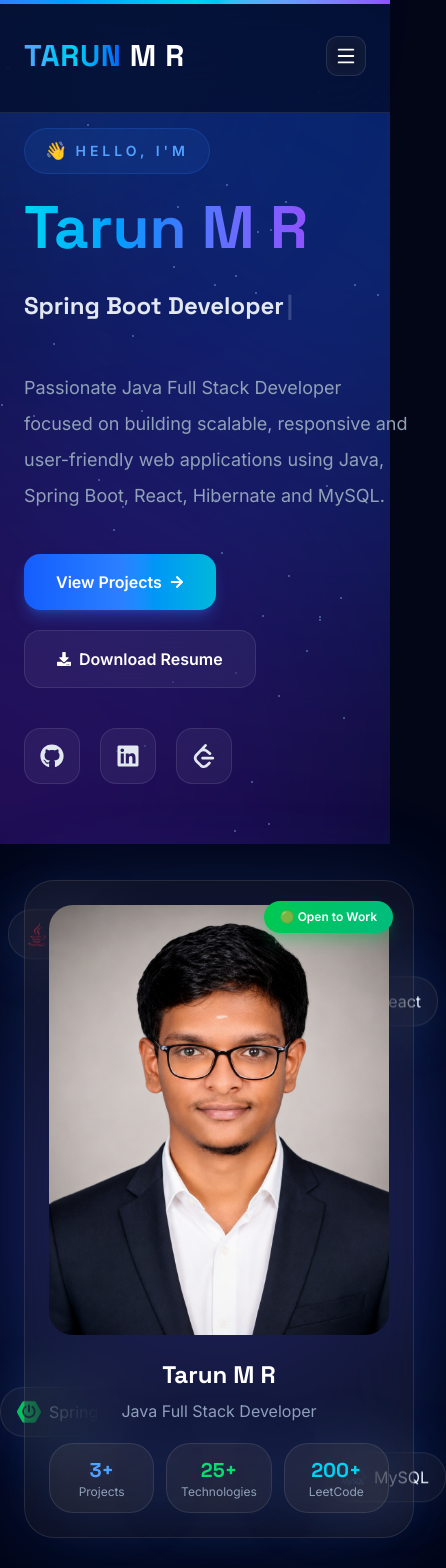
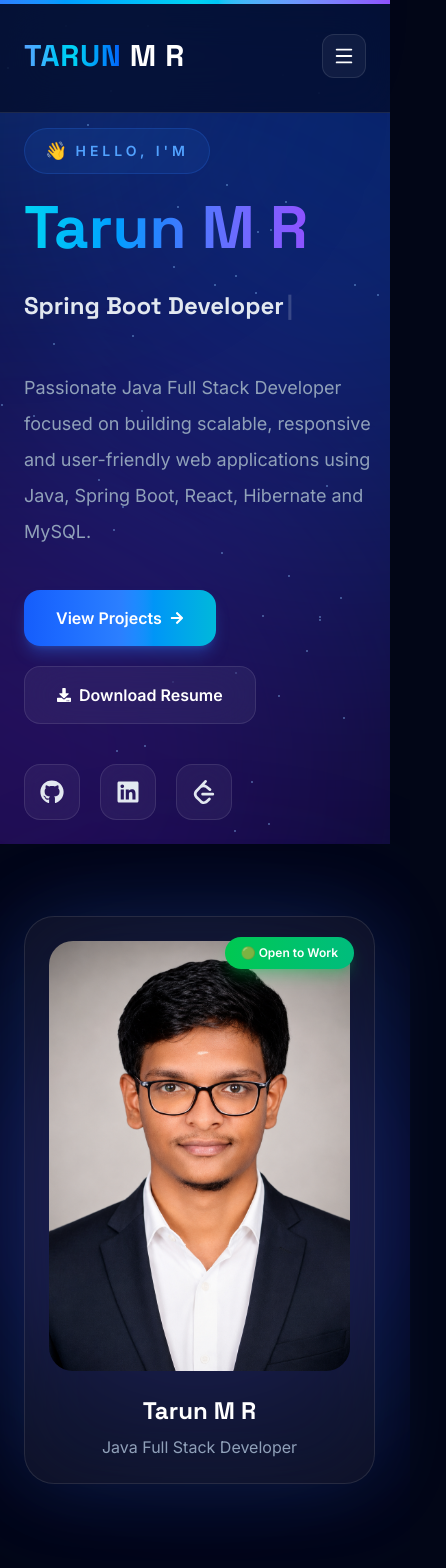
Before and after one commit to tarun010604/tarun-portfolio, a React (Vite) app: page / in a window 390 px wide. Shown: the top 1568 px of the page, 446 px wide, since content can reach past the window. Built offline with nearby package versions, Linux system fonts and the light colour scheme.

Commit message:
Fix mobile navigation and simplify hero

```diff
--- a/src/components/layout/MobileMenu.jsx
+++ b/src/components/layout/MobileMenu.jsx
@@ -1,12 +1,102 @@
-import { Menu } from "lucide-react";
+import { useState } from "react";
+import { motion, AnimatePresence } from "framer-motion";
+import { Menu, X } from "lucide-react";
+
+const links = [
+  "About",
+  "Experience",
+  "Projects",
+  "Skills",
+  "Contact",
+];
 
 export default function MobileMenu() {
+  const [isOpen, setIsOpen] = useState(false);
+
+  const handleLinkClick = () => {
+    setIsOpen(false);
+  };
+
   return (
-    <button
-      className="lg:hidden p-2 rounded-xl border border-white/10
-      bg-white/5 backdrop-blur-md"
-    >
-      <Menu size={22} />
-    </button>
+    <div className="lg:hidden">
+
+      {/* Menu Button */}
+      <button
+        type="button"
+        onClick={() => setIsOpen((prev) => !prev)}
+        aria-label={isOpen ? "Close menu" : "Open menu"}
+        aria-expanded={isOpen}
+        className="
+          flex
+          h-11
+          w-11
+          items-center
+          justify-center
+          rounded-xl
+          border
+          border-white/10
+          bg-white/5
+          text-white
+          transition-all
+          duration-300
+          hover:border-blue-500
+          hover:bg-blue-600
+        "
+      >
+        {isOpen ? <X size={22} /> : <Menu size={22} />}
+      </button>
+
+      {/* Mobile Navigation */}
+      <AnimatePresence>
+        {isOpen && (
+          <motion.div
+            initial={{ opacity: 0, y: -15 }}
+            animate={{ opacity: 1, y: 0 }}
+            exit={{ opacity: 0, y: -15 }}
+            transition={{ duration: 0.2 }}
+            className="
+              absolute
+              left-4
+              right-4
+              top-[calc(100%+8px)]
+              rounded-2xl
+              border
+              border-white/10
+              bg-slate-950/95
+              p-4
+              shadow-2xl
+              backdrop-blur-xl
+            "
+          >
+            <nav>
+              <ul className="flex flex-col gap-2">
+                {links.map((item) => (
+                  <li key={item}>
+                    <a
+                      href={`#${item.toLowerCase()}`}
+                      onClick={handleLinkClick}
+                      className="
+                        block
+                        rounded-xl
+                        px-4
+                        py-3
+                        text-slate-300
+                        transition-all
+                        duration-300
+                        hover:bg-blue-600/20
+                        hover:text-white
+                      "
+                    >
+                      {item}
+                    </a>
+                  </li>
+                ))}
+              </ul>
+            </nav>
+          </motion.div>
+        )}
+      </AnimatePresence>
+
+    </div>
   );
 }
--- a/src/components/sections/Hero/HeroImage.jsx
+++ b/src/components/sections/Hero/HeroImage.jsx
@@ -1,10 +1,6 @@
 import { motion } from "framer-motion";
 import GlassCard from "../../ui/GlassCard";
 import profile from "../../../assets/images/profile.png";
-
-import { FaJava, FaReact } from "react-icons/fa";
-import { SiSpringboot, SiMysql } from "react-icons/si";
-
 
 export default function HeroImage() {
   return (
@@ -14,64 +10,18 @@ export default function HeroImage() {
       <div className="absolute w-[420px] h-[420px] rounded-full bg-blue-600/20 blur-[120px]" />
       <div className="absolute w-[320px] h-[320px] rounded-full bg-violet-600/20 blur-[120px]" />
 
-      {/* Floating Java */}
-      <motion.div
-        animate={{ y: [0, -15, 0] }}
-        transition={{ duration: 3, repeat: Infinity }}
-        className="absolute top-10 -left-4"
-      >
-        <GlassCard className="px-4 py-3 flex items-center gap-2">
-          <FaJava className="text-red-500 text-2xl" />
-          <span>Java</span>
-        </GlassCard>
-      </motion.div>
-
-      {/* Floating React */}
-      <motion.div
-        animate={{ y: [0, 15, 0] }}
-        transition={{ duration: 3.5, repeat: Infinity }}
-        className="absolute top-24 -right-6"
-      >
-        <GlassCard className="px-4 py-3 flex items-center gap-2">
-          <FaReact className="text-cyan-400 text-2xl" />
-          <span>React</span>
-        </GlassCard>
-      </motion.div>
-
-      {/* Floating Spring */}
-      <motion.div
-        animate={{ y: [0, -12, 0] }}
-        transition={{ duration: 4, repeat: Infinity }}
-        className="absolute bottom-24 -left-6"
-      >
-        <GlassCard className="px-4 py-3 flex items-center gap-2">
-          <SiSpringboot className="text-green-500 text-2xl" />
-          <span>Spring</span>
-        </GlassCard>
-      </motion.div>
-
-      {/* Floating MySQL */}
-      <motion.div
-        animate={{ y: [0, 18, 0] }}
-        transition={{ duration: 3.8, repeat: Infinity }}
-        className="absolute bottom-10 -right-8"
-      >
-        <GlassCard className="px-4 py-3 flex items-center gap-2">
-          <SiMysql className="text-blue-400 text-2xl" />
-          <span>MySQL</span>
-        </GlassCard>
-      </motion.div>
-
       {/* Main Profile Card */}
       <motion.div
         initial={{ opacity: 0, x: 40 }}
         animate={{ opacity: 1, x: 0 }}
         transition={{ duration: 0.8 }}
+        className="relative z-10"
       >
         <GlassCard
           className="
             relative
             w-[390px]
+            max-w-[90vw]
             rounded-[30px]
             border
             border-white/10
@@ -91,6 +41,7 @@ export default function HeroImage() {
               absolute
               top-5
               right-5
+              z-10
               rounded-full
               bg-gradient-to-r
               from-green-500
@@ -99,6 +50,7 @@ export default function HeroImage() {
               py-2
               text-xs
               font-semibold
+              text-white
               shadow-lg
               shadow-green-500/30
             "
@@ -110,6 +62,7 @@ export default function HeroImage() {
           <img
             src={profile}
             alt="Tarun M R"
+            loading="eager"
             className="
               w-full
               h-[430px]
@@ -119,11 +72,11 @@ transition-all
               duration-500
               hover:scale-[1.02]
             "
-loading="eager"
           />
 
-          {/* Footer */}
+          {/* Profile Details */}
           <div className="mt-6 text-center">
+
             <h2 className="text-2xl font-bold text-white">
               Tarun M R
             </h2>
@@ -132,24 +85,8 @@ loading="eager"
               Java Full Stack Developer
             </p>
 
-            <div className="mt-5 grid grid-cols-3 gap-3">
+            {/* Statistics */}
 
-              <GlassCard className="p-3">
-                <h3 className="text-xl font-bold text-blue-400">3+</h3>
-                <p className="text-xs text-slate-400">Projects</p>
-              </GlassCard>
-
-              <GlassCard className="p-3">
-                <h3 className="text-xl font-bold text-green-400">25+</h3>
-                <p className="text-xs text-slate-400">Technologies</p>
-              </GlassCard>
-
-              <GlassCard className="p-3">
-                <h3 className="text-xl font-bold text-cyan-400">200+</h3>
-                <p className="text-xs text-slate-400">LeetCode</p>
-              </GlassCard>
-
-            </div>
 
           </div>
 
```
Lines whose indentation alone changed are shown as unchanged.
